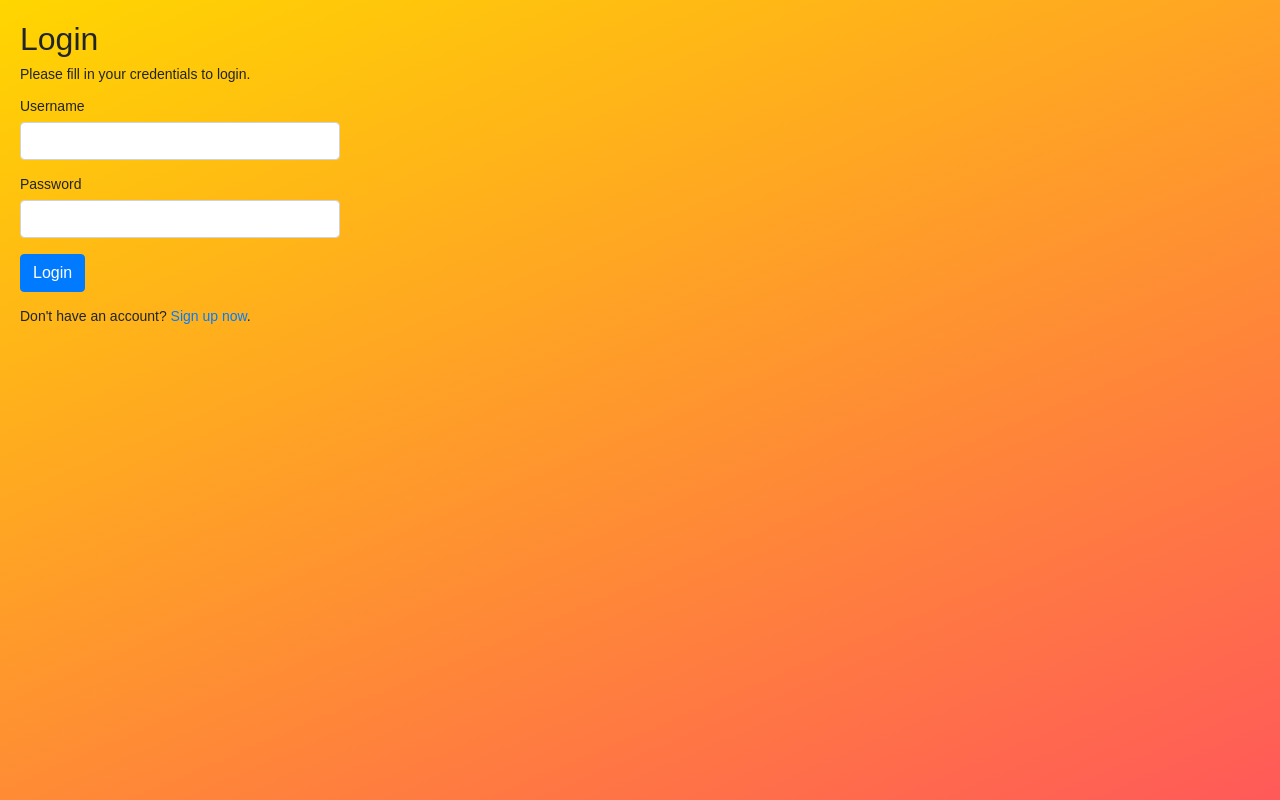
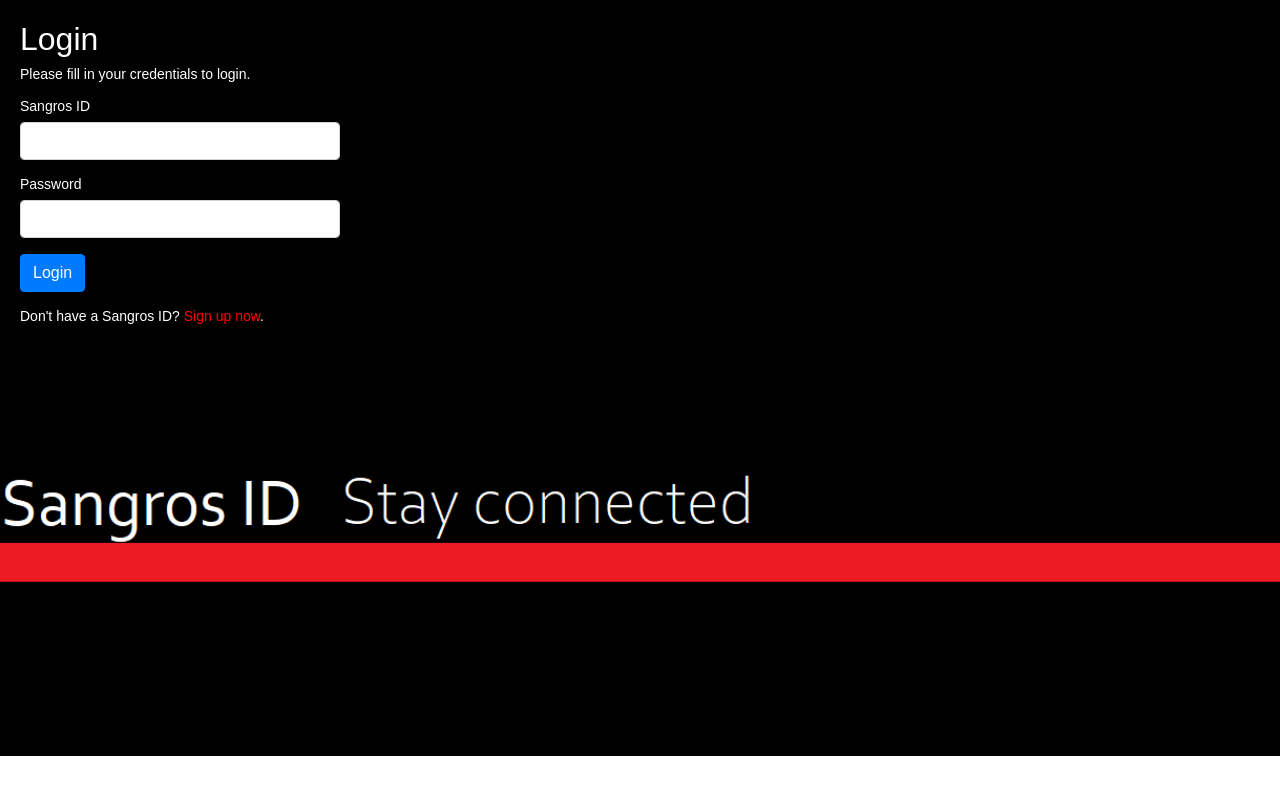
Before and after one commit to r00tkitty/cashdash, a PHP site: page /login in a window 1280 px wide. Run offline with PHP 8.4, Linux system fonts and the light colour scheme.

Commit message:
Rebranded the login page to link Sangros ID

```diff
--- a/site/php/login.php
+++ b/site/php/login.php
@@ -67,12 +67,12 @@ if($_SERVER["REQUEST_METHOD"] == "POST"){
                             header("location: you.php");
                         } else{
                             // Password is not valid, display a generic error message
-                            $login_err = "Invalid username or password.";
+                            $login_err = "Invalid Sangros ID or password.";
                         }
                     }
                 } else{
                     // Username doesn't exist, display a generic error message
-                    $login_err = "Invalid username or password.";
+                    $login_err = "Invalid Sangros ID or password.";
                 }
             } else{
                 echo "Oops! Something went wrong. Please try again later.";
@@ -100,19 +100,17 @@ if($_SERVER["REQUEST_METHOD"] == "POST"){
         }
         body{
             font: 14px sans-serif;
-            background: linear-gradient(157deg, rgba(255,214,0,1) 0%, rgba(255,89,89,1) 100%);
-            height: 100%;
-            margin: 0;
+            background-image: url("LoginBackground.png");
             background-repeat: no-repeat;
-            background-attachment: fixed;
+            background-size: 105%;
             }
         .wrapper{ width: 360px; padding: 20px; }
     </style>
 </head>
 <body>
     <div class="wrapper">
-        <h2>Login</h2>
-        <p>Please fill in your credentials to login.</p>
+        <h2 style="color:white;">Login</h2>
+        <p style="color:white;">Please fill in your credentials to login.</p>
 
         <?php
         if(!empty($login_err)){
@@ -122,19 +120,19 @@ if($_SERVER["REQUEST_METHOD"] == "POST"){
 
         <form action="<?php echo htmlspecialchars($_SERVER["PHP_SELF"]); ?>" method="post">
             <div class="form-group">
-                <label>Username</label>
+                <label style="color:white;">Sangros ID</label>
                 <input type="text" name="username" class="form-control <?php echo (!empty($username_err)) ? 'is-invalid' : ''; ?>" value="<?php echo $username; ?>">
                 <span class="invalid-feedback"><?php echo $username_err; ?></span>
             </div>
             <div class="form-group">
-                <label>Password</label>
+                <label style="color:white;">Password</label>
                 <input type="password" name="password" class="form-control <?php echo (!empty($password_err)) ? 'is-invalid' : ''; ?>">
                 <span class="invalid-feedback"><?php echo $password_err; ?></span>
             </div>
-            <div class="form-group">
+            <div class="form-group" style="color:red;">
                 <input type="submit" class="btn btn-primary" value="Login">
             </div>
-            <p>Don't have an account? <a href="register.php">Sign up now</a>.</p>
+            <p style="color:white;">Don't have a Sangros ID? <a href="register.php" style="color:red;">Sign up now</a>.</p>
         </form>
     </div>
 </body>
```
Also changed, not shown: site/php/register.php (+9 -11 lines), site/php/LoginBackground.png (added).
